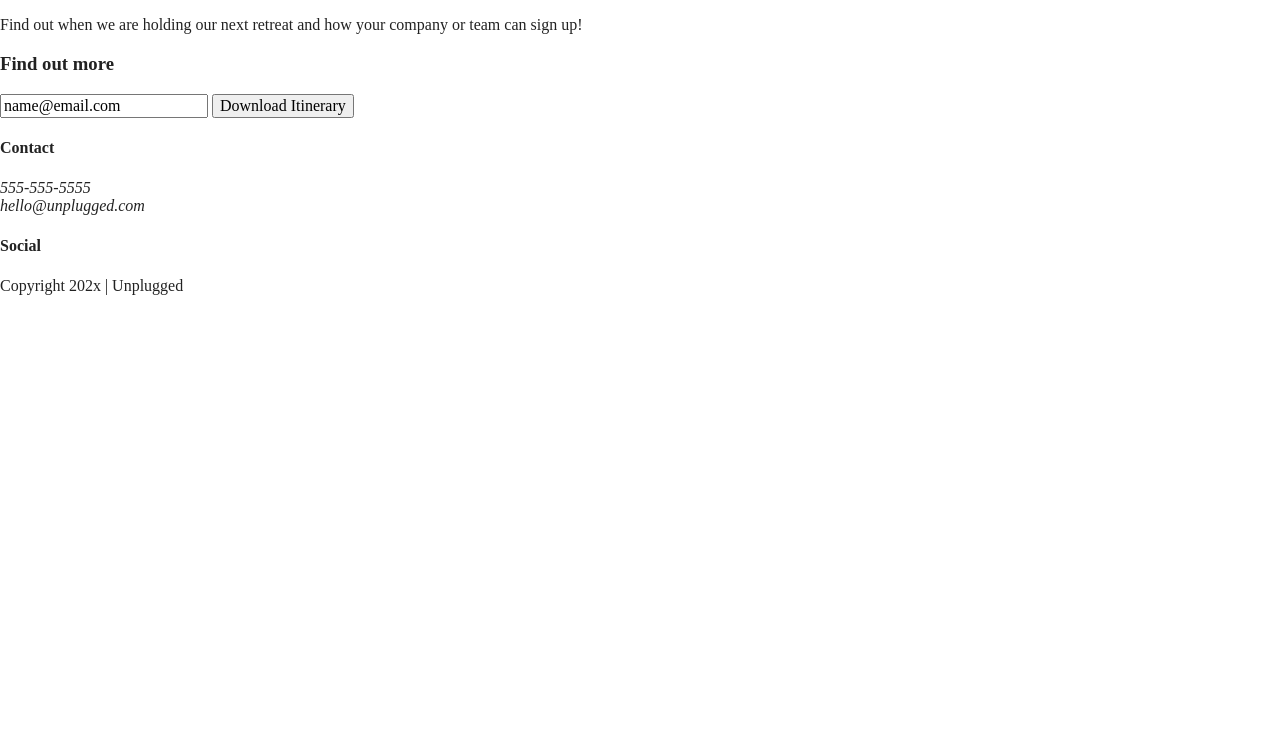
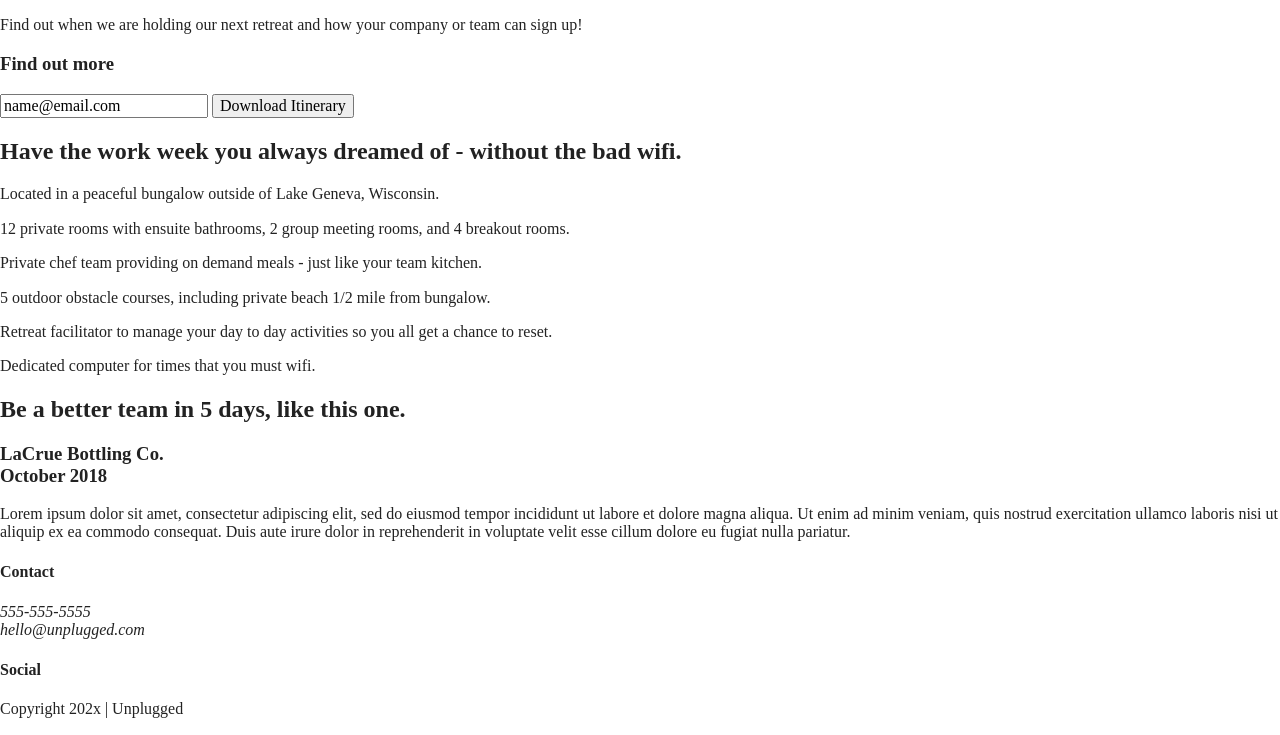
Before and after one commit to sarahlibx/unplugged-responsive-site, a website built with Parcel: page html5-boilerplate_v8/index.html in a window 1280 px wide. Shown: the part 176-911 px from the top of the page. Before the commit the page ends 800 px from the top, so only its background shows below. Built offline with nearby package versions, Linux system fonts and the light colour scheme.

Commit message:
Homepage updates

```diff
--- a/html5-boilerplate_v8/index.html
+++ b/html5-boilerplate_v8/index.html
@@ -56,7 +56,50 @@
         </div>
       </div>
     </aside>
-  </main>
+
+<section class="features">
+  <div class="content-wrapper">
+    <h2>Have the work week you always dreamed of - without the bad wifi.</h2>
+
+    <div class="features-items"><article>
+      <p class="fontawesome-icon"></p>
+      <p class="features-item-description">Located in a peaceful bungalow outside of Lake Geneva, Wisconsin.</p>
+  </article>
+  <article>
+    <p class="fontawesome-icon"></p>
+    <p class="features-item-description">12 private rooms with ensuite bathrooms, 2 group meeting rooms, and 4 breakout rooms.</p>
+</article>
+<article>
+  <p class="fontawesome-icon"></p>
+  <p class="features-item-description">Private chef team providing on demand meals - just like your team kitchen.</p>
+</article>
+<article>
+  <p class="fontawesome-icon"></p>
+  <p class="features-item-description">5 outdoor obstacle courses, including private beach 1/2 mile from bungalow.</p>
+</article>
+<article>
+  <p class="fontawesome-icon"></p>
+  <p class="features-item-description">Retreat facilitator to manage your day to day activities so you all get a chance to reset.</p>
+</article>
+<article>
+  <p class="fontawesome-icon"></p>
+  <p class="features-item-description">Dedicated computer for times that you must wifi.</p>
+</article>
+  </div>
+  <section class="reviews">
+    <div class="content-wrapper">
+      <h2>Be a better team in 5 days, like this one.</h2>
+      <article><h3>LaCrue Bottling Co. <br>
+        October 2018</h3>
+        <p>Lorem ipsum dolor sit amet, consectetur adipiscing elit, sed do eiusmod tempor incididunt ut labore et dolore magna aliqua. Ut enim ad minim veniam, quis nostrud exercitation ullamco laboris nisi ut aliquip ex ea commodo consequat. Duis aute irure dolor in reprehenderit in voluptate velit esse cillum dolore eu fugiat nulla pariatur. </p>
+        </article>
+    </div>
+  </section>
+</div>
+</section>
+
+
+</main>
 
   <!-- Add your site or application content here -->
   <script src="js/vendor/modernizr-3.11.2.min.js"></script>
```
Also changed, not shown: 1 other file.
